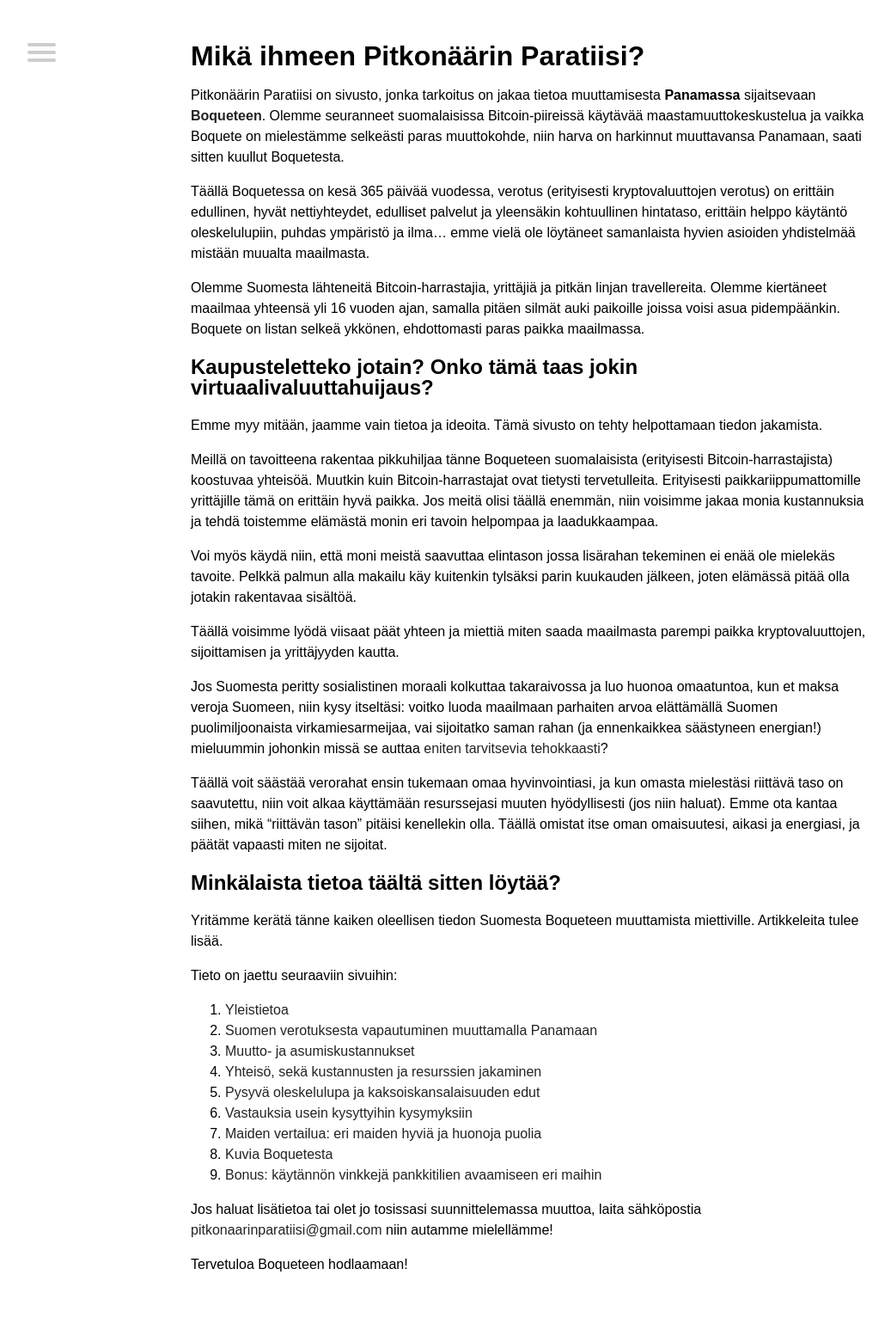
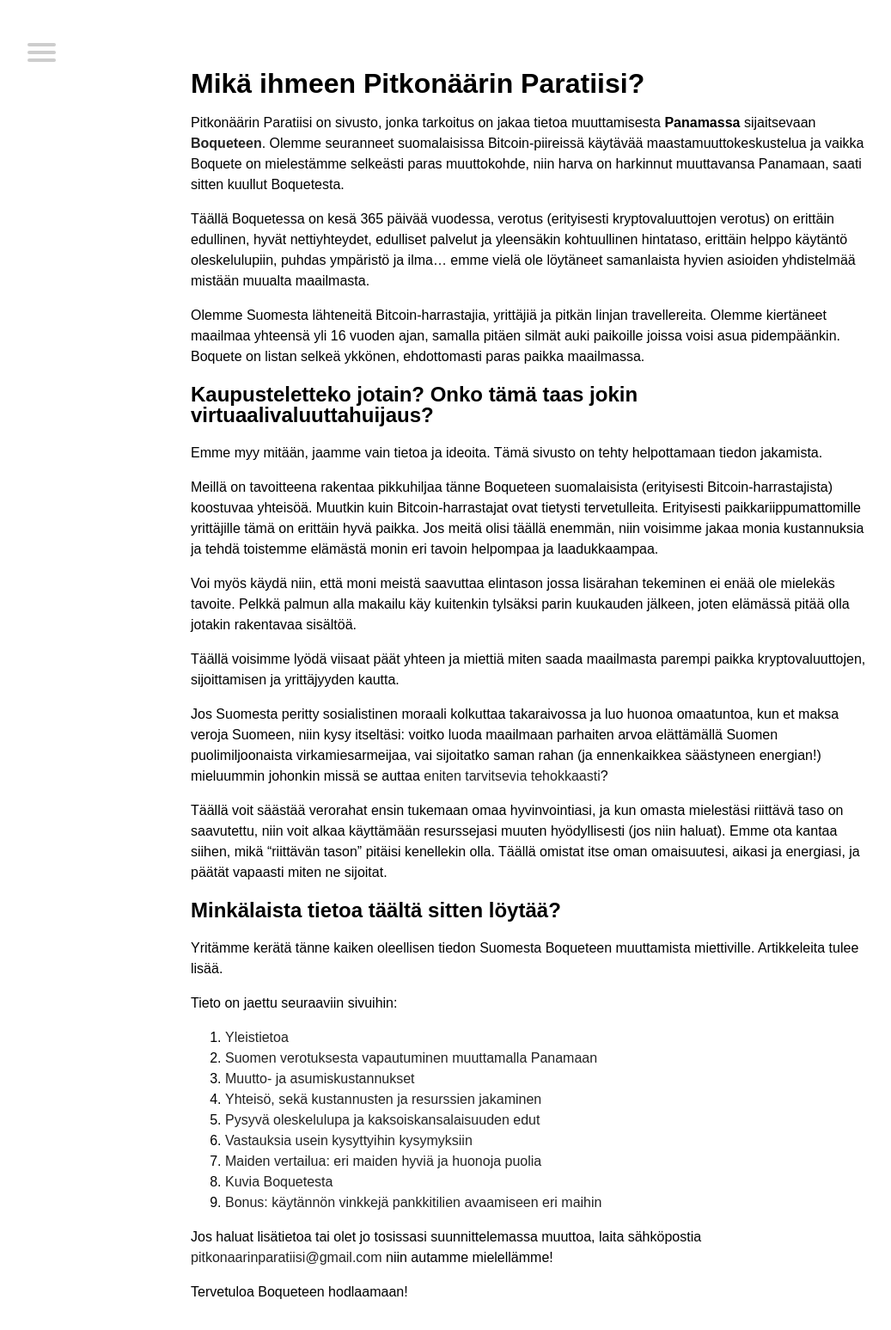
Before and after one commit to pitkonaarinparatiisi/pitkonaarinparatiisi.github.io, a Jekyll site: the page built from README.md, in a window 1280 px wide. Shown: the whole page at 86% size, without its empty margins (18-1055 px from the left). Built offline with Jekyll 4.4.1, drawn with Linux system fonts in a browser that asks for light colours; our own code applies the rules of GitHub Pages for plain Markdown files; before the commit the page ends 1515 px from its top, so only the background shows below that.

Commit message:
Update default.html

```diff
--- a/_layouts/default.html
+++ b/_layouts/default.html
@@ -13,7 +13,7 @@
 <meta name=viewport content="width=device-width, initial-scale=1">
 <style>
 
-  body{max-width:50em;margin:auto;padding:1em;padding-top:2em;line-height:1.5em;  font-family: "Avenir Next", "Avenir", sans-serif;}
+  body{max-width:50em;margin:auto;padding:1em;padding-top:4em;line-height:1.5em;  font-family: "Avenir Next", "Avenir", sans-serif;}
   pre{overflow-x:auto}
   img{max-width: 100%;}
 
```
